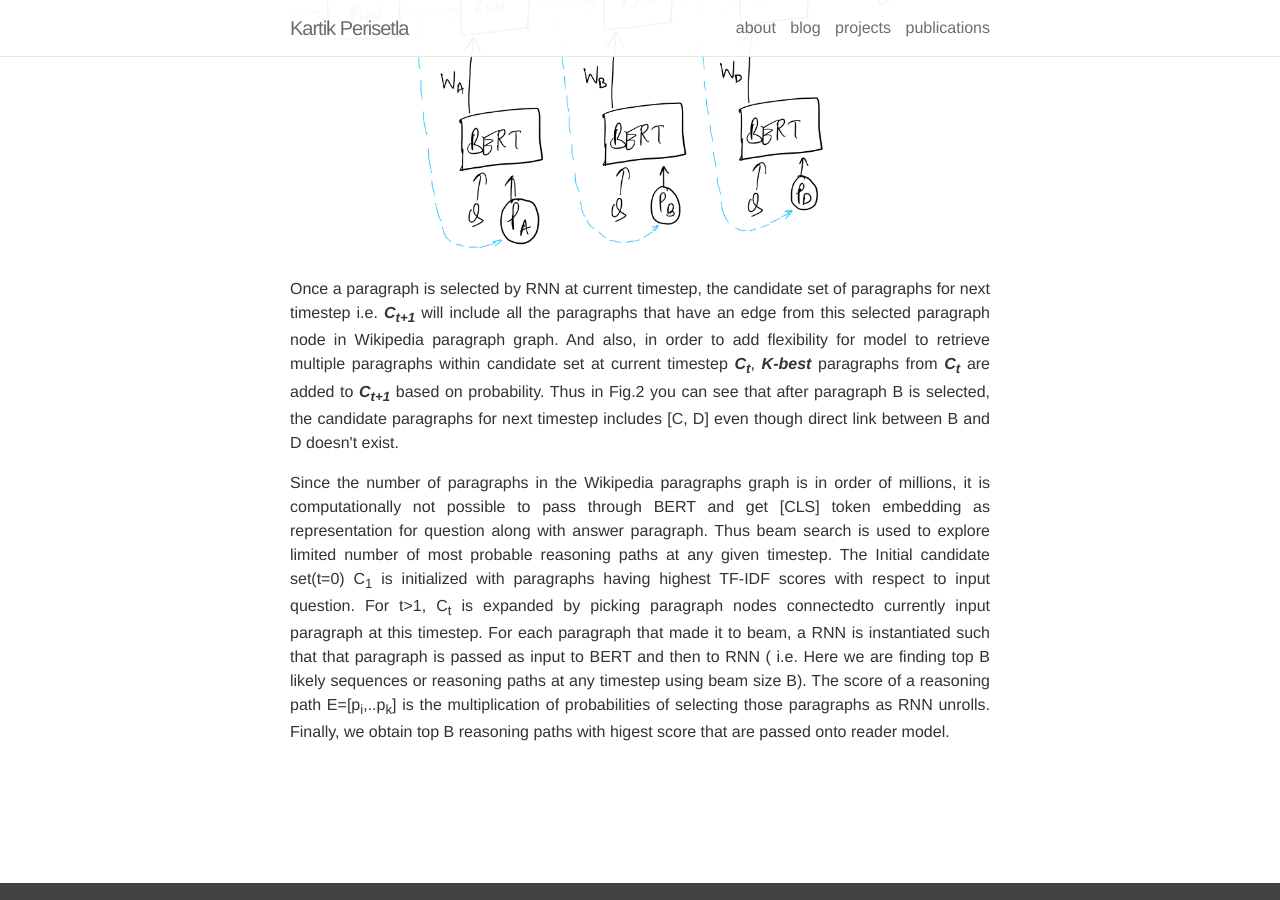
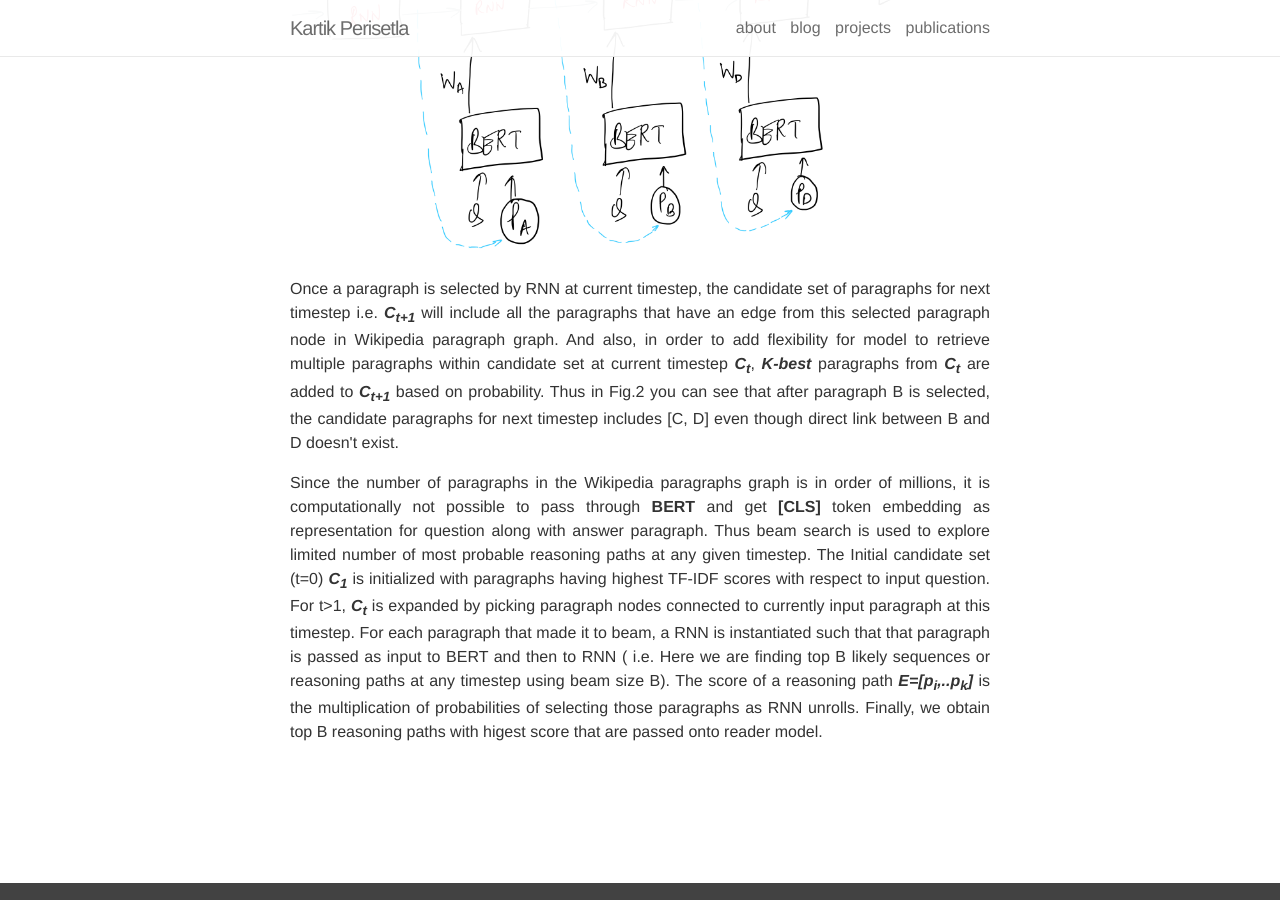
Before and after one commit to kartikperisetla/kartikperisetla.github.io, a Jekyll site: the page built from _posts/2020-06-19-learning-to-retrieve-reasoning-paths.markdown, in a window 1280 px wide and 900 px high, scrolled down 3392 px. Built offline with Jekyll 4.4.1, drawn with Linux system fonts in a browser that asks for light colours; nearby versions of some CDN libraries; comment, search, counter and statistics services are not loaded.

Commit message:
Update 2020-06-19-learning-to-retrieve-reasoning-paths.markdown

```diff
--- a/_posts/2020-06-19-learning-to-retrieve-reasoning-paths.markdown
+++ b/_posts/2020-06-19-learning-to-retrieve-reasoning-paths.markdown
@@ -64,7 +64,7 @@
 </p>
 
 <p align="justify">
-Since the number of paragraphs in the Wikipedia paragraphs graph is in order of millions, it is computationally not possible to pass through BERT and get [CLS] token embedding as representation for question along with answer paragraph. Thus beam search is used to explore limited number of most probable reasoning paths at any given timestep. The Initial candidate set(t=0) C<sub>1</sub> is initialized with paragraphs having highest TF-IDF scores with respect to input question. For t>1, C<sub>t</sub> is expanded by picking paragraph nodes connectedto currently input paragraph at this timestep. For each paragraph that made it to beam, a RNN is instantiated such that that paragraph is passed as input to BERT and then to RNN ( i.e. Here we are finding top B likely sequences or reasoning paths at any timestep using beam size B). The score of a reasoning path E=[p<sub>i</sub>,..p<sub>k</sub>] is the multiplication of probabilities of selecting those paragraphs as RNN unrolls. Finally, we obtain top B reasoning paths with higest score that are passed onto reader model.
+Since the number of paragraphs in the Wikipedia paragraphs graph is in order of millions, it is computationally not possible to pass through <b>BERT</b> and get <b>[CLS]</b> token embedding as representation for question along with answer paragraph. Thus beam search is used to explore limited number of most probable reasoning paths at any given timestep. The Initial candidate set (t=0) <b><i>C<sub>1</sub></i></b> is initialized with paragraphs having highest TF-IDF scores with respect to input question. For t>1, <b><i>C<sub>t</sub></i></b> is expanded by picking paragraph nodes connected to currently input paragraph at this timestep. For each paragraph that made it to beam, a RNN is instantiated such that that paragraph is passed as input to BERT and then to RNN ( i.e. Here we are finding top B likely sequences or reasoning paths at any timestep using beam size B). The score of a reasoning path <b><i>E=[p<sub>i</sub>,..p<sub>k</sub>]</i></b> is the multiplication of probabilities of selecting those paragraphs as RNN unrolls. Finally, we obtain top B reasoning paths with higest score that are passed onto reader model.
 </p>
 
 <br/>
```
